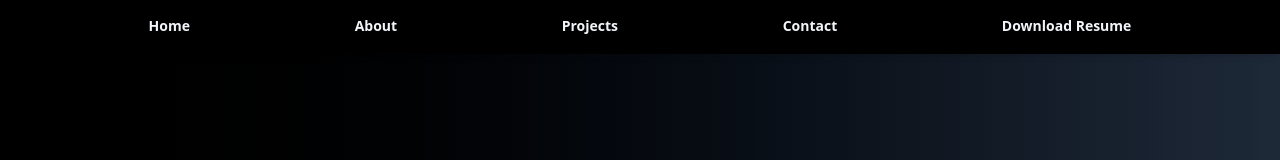
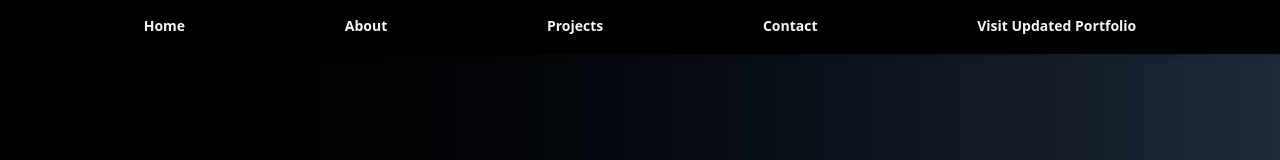
Before and after one commit to ElijahSWilliams/PortfolioSite, a React (Vite) app: page / in a window 1280 px wide. Shown: the top 160 px of the page. Built offline with nearby package versions, Linux system fonts and the light colour scheme.

Commit message:
Replaced Download button with link to new portfolio

```diff
--- a/src/Header/Header.jsx
+++ b/src/Header/Header.jsx
@@ -45,12 +45,19 @@ function Header() {
         >
           Contact
         </a>
-        <a
+        {/*  <a
           href="/PortfolioSite/FINALIZED_TECH_RESUME.pdf"
           download
           className="hover:text-white transition text-sm px-4 py-2 border-b-2 border-transparent hover:border-white"
         >
           Download Resume
+        </a> */}
+        <a
+          href="https://elijahswilliams.github.io/PortfolioV2/"
+          download
+          className="hover:text-white transition text-sm px-4 py-2 border-b-2 border-transparent hover:border-white"
+        >
+          Visit Updated Portfolio
         </a>
       </nav>
 
```
